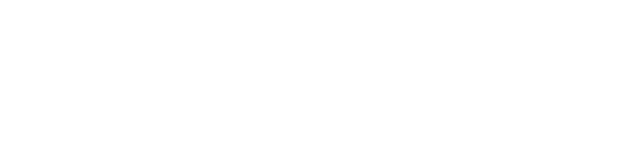
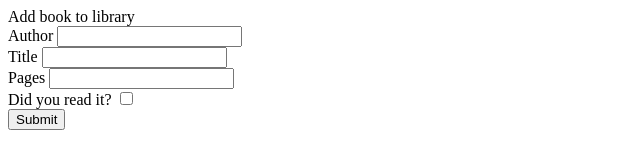
Before and after one commit to deseyo/library, a plain HTML site: page index.html in a window 1280 px wide. Shown: the whole page, without its empty margins (0-640 px from the left). Drawn offline with Linux system fonts and the light colour scheme.

Commit message:
Add initial webpage structure

```diff
--- a/index.html
+++ b/index.html
@@ -8,6 +8,33 @@
   <script src="./script.js" defer></script>
 </head>
 <body>
-
+  <div class="webpage-container">
+    <div class="sidebar">
+      <div>Add book to library</div>
+      <form onsubmit="event.preventDefault()">
+        <div class="form-section-control">
+          <label for="author">Author</label>
+          <input type="text" id="author" name="author" required>
+        </div>
+        <div class="form-section-control">
+          <label for="title">Title</label>
+          <input type="text" id="title" name="title" required>
+        </div>
+        <div class="form-section-control">
+          <label for="pages">Pages</label>
+          <input type="number" id="pages" name="pages" required>
+        </div>
+        <div class="form-section-control">
+          <label for="read">Did you read it?</label>
+          <input type="checkbox" id="read" name="read" value="false">
+        </div>
+        <div class="form-section-btn">
+          <button id="add-btn" type="submit">Submit</button>
+        </div>
+      </form>
+    </div>
+    <div class="main-content">
+    </div>
+  </div>
 </body>
 </html>
```
